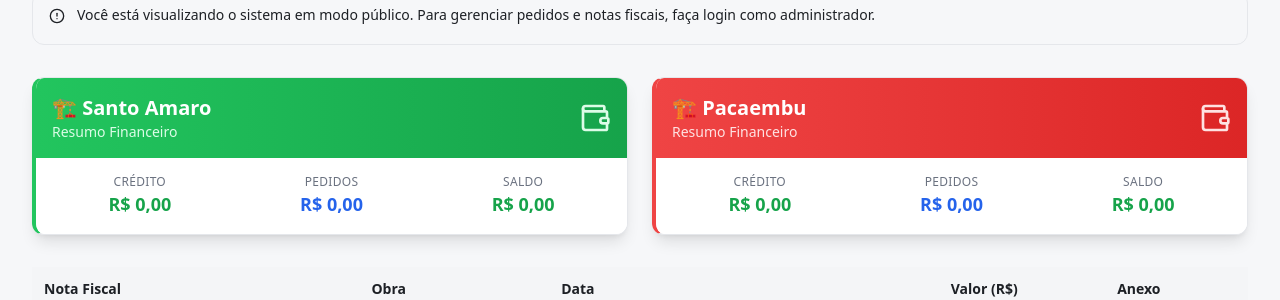
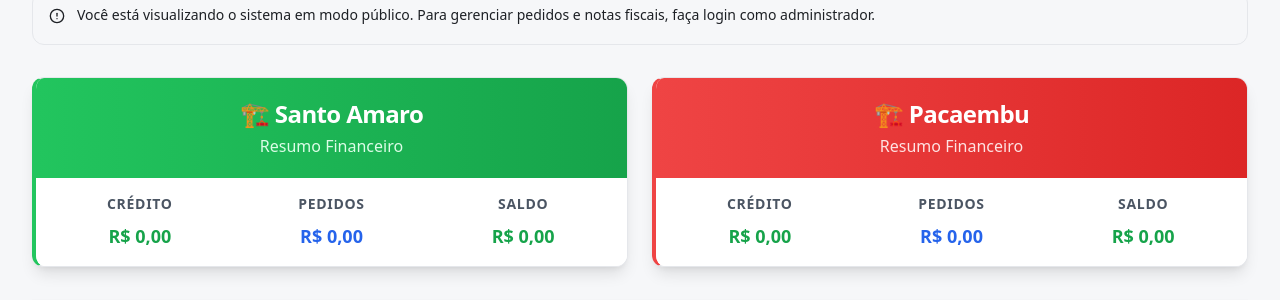
Before and after one commit to dionebr/controle, a React (Vite) app: page / in a window 1280 px wide. Shown: the part 223-523 px from the top of the page. Built offline with nearby package versions, Linux system fonts and the light colour scheme; no server answers; the database is empty; the HTML template or start-up script is replaced by a standard one.

Commit message:
Melhoria na tipografia dos cards financeiros: removidos ícones e corrigida quebra de linha no R$

```diff
--- a/src/pages/Index.tsx
+++ b/src/pages/Index.tsx
@@ -9,7 +9,7 @@ import { FinancialCard } from "@/components/FinancialCard";
 import { Button } from "@/components/ui/button";
 import { Card, CardContent } from "@/components/ui/card";
 import { DropdownMenu, DropdownMenuContent, DropdownMenuItem, DropdownMenuTrigger } from "@/components/ui/dropdown-menu";
-import { Wallet, TrendingUp, TrendingDown, AlertCircle, LogOut, User, Shield, FileSpreadsheet, FileText, ChevronDown } from "lucide-react";
+import { TrendingUp, TrendingDown, AlertCircle, LogOut, User, Shield, FileSpreadsheet, FileText, ChevronDown } from "lucide-react";
 import { useToast } from "@/hooks/use-toast";
 import { useNotificationSound } from "@/hooks/useNotificationSound";
 import * as XLSX from "xlsx";
@@ -716,32 +716,29 @@ const Index = () => {
           {/* Santo Amaro */}
           <Card className="overflow-hidden shadow-lg border-l-4 border-l-green-500">
             <CardContent className="p-0">
-              <div className="bg-gradient-to-r from-green-500 to-green-600 text-white p-4">
-                <div className="flex items-center justify-between">
-                  <div>
-                    <h3 className="text-xl font-bold">🏗️ Santo Amaro</h3>
-                    <p className="text-green-100 text-sm">Resumo Financeiro</p>
-                  </div>
-                  <Wallet className="h-8 w-8 text-green-100" />
+              <div className="bg-gradient-to-r from-green-500 to-green-600 text-white p-5">
+                <div className="text-center">
+                  <h3 className="text-2xl font-extrabold tracking-tight">🏗️ Santo Amaro</h3>
+                  <p className="text-green-100 text-base font-medium mt-1">Resumo Financeiro</p>
                 </div>
               </div>
               <div className="p-4 bg-white">
                 <div className="grid grid-cols-3 gap-4">
-                  <div className="text-center">
-                    <p className="text-xs text-gray-500 uppercase tracking-wide font-medium">Crédito</p>
-                    <p className="text-lg font-bold text-green-600">
+                  <div className="text-center px-2">
+                    <p className="text-sm text-gray-600 uppercase tracking-wider font-semibold mb-2">Crédito</p>
+                    <p className="text-lg font-black text-green-600 whitespace-nowrap">
                       R$ {totalCreditoPorObra("Santo Amaro").toLocaleString('pt-BR', { minimumFractionDigits: 2 })}
                     </p>
                   </div>
-                  <div className="text-center">
-                    <p className="text-xs text-gray-500 uppercase tracking-wide font-medium">Pedidos</p>
-                    <p className="text-lg font-bold text-blue-600">
+                  <div className="text-center px-2">
+                    <p className="text-sm text-gray-600 uppercase tracking-wider font-semibold mb-2">Pedidos</p>
+                    <p className="text-lg font-black text-blue-600 whitespace-nowrap">
                       R$ {totalPedidosPorObra("Santo Amaro").toLocaleString('pt-BR', { minimumFractionDigits: 2 })}
                     </p>
                   </div>
-                  <div className="text-center">
-                    <p className="text-xs text-gray-500 uppercase tracking-wide font-medium">Saldo</p>
-                    <p className={`text-lg font-bold ${saldoPorObra("Santo Amaro") >= 0 ? 'text-green-600' : 'text-red-600'}`}>
+                  <div className="text-center px-2">
+                    <p className="text-sm text-gray-600 uppercase tracking-wider font-semibold mb-2">Saldo</p>
+                    <p className={`text-lg font-black whitespace-nowrap ${saldoPorObra("Santo Amaro") >= 0 ? 'text-green-600' : 'text-red-600'}`}>
                       R$ {saldoPorObra("Santo Amaro").toLocaleString('pt-BR', { minimumFractionDigits: 2 })}
                     </p>
                   </div>
@@ -753,32 +750,29 @@ const Index = () => {
           {/* Pacaembu */}
           <Card className="overflow-hidden shadow-lg border-l-4 border-l-red-500">
             <CardContent className="p-0">
-              <div className="bg-gradient-to-r from-red-500 to-red-600 text-white p-4">
-                <div className="flex items-center justify-between">
-                  <div>
-                    <h3 className="text-xl font-bold">🏗️ Pacaembu</h3>
-                    <p className="text-red-100 text-sm">Resumo Financeiro</p>
-                  </div>
-                  <Wallet className="h-8 w-8 text-red-100" />
+              <div className="bg-gradient-to-r from-red-500 to-red-600 text-white p-5">
+                <div className="text-center">
+                  <h3 className="text-2xl font-extrabold tracking-tight">🏗️ Pacaembu</h3>
+                  <p className="text-red-100 text-base font-medium mt-1">Resumo Financeiro</p>
                 </div>
               </div>
               <div className="p-4 bg-white">
                 <div className="grid grid-cols-3 gap-4">
-                  <div className="text-center">
-                    <p className="text-xs text-gray-500 uppercase tracking-wide font-medium">Crédito</p>
-                    <p className="text-lg font-bold text-green-600">
+                  <div className="text-center px-2">
+                    <p className="text-sm text-gray-600 uppercase tracking-wider font-semibold mb-2">Crédito</p>
+                    <p className="text-lg font-black text-green-600 whitespace-nowrap">
                       R$ {totalCreditoPorObra("Pacaembu").toLocaleString('pt-BR', { minimumFractionDigits: 2 })}
                     </p>
                   </div>
-                  <div className="text-center">
-                    <p className="text-xs text-gray-500 uppercase tracking-wide font-medium">Pedidos</p>
-                    <p className="text-lg font-bold text-blue-600">
+                  <div className="text-center px-2">
+                    <p className="text-sm text-gray-600 uppercase tracking-wider font-semibold mb-2">Pedidos</p>
+                    <p className="text-lg font-black text-blue-600 whitespace-nowrap">
                       R$ {totalPedidosPorObra("Pacaembu").toLocaleString('pt-BR', { minimumFractionDigits: 2 })}
                     </p>
                   </div>
-                  <div className="text-center">
-                    <p className="text-xs text-gray-500 uppercase tracking-wide font-medium">Saldo</p>
-                    <p className={`text-lg font-bold ${saldoPorObra("Pacaembu") >= 0 ? 'text-green-600' : 'text-red-600'}`}>
+                  <div className="text-center px-2">
+                    <p className="text-sm text-gray-600 uppercase tracking-wider font-semibold mb-2">Saldo</p>
+                    <p className={`text-lg font-black whitespace-nowrap ${saldoPorObra("Pacaembu") >= 0 ? 'text-green-600' : 'text-red-600'}`}>
                       R$ {saldoPorObra("Pacaembu").toLocaleString('pt-BR', { minimumFractionDigits: 2 })}
                     </p>
                   </div>
```
